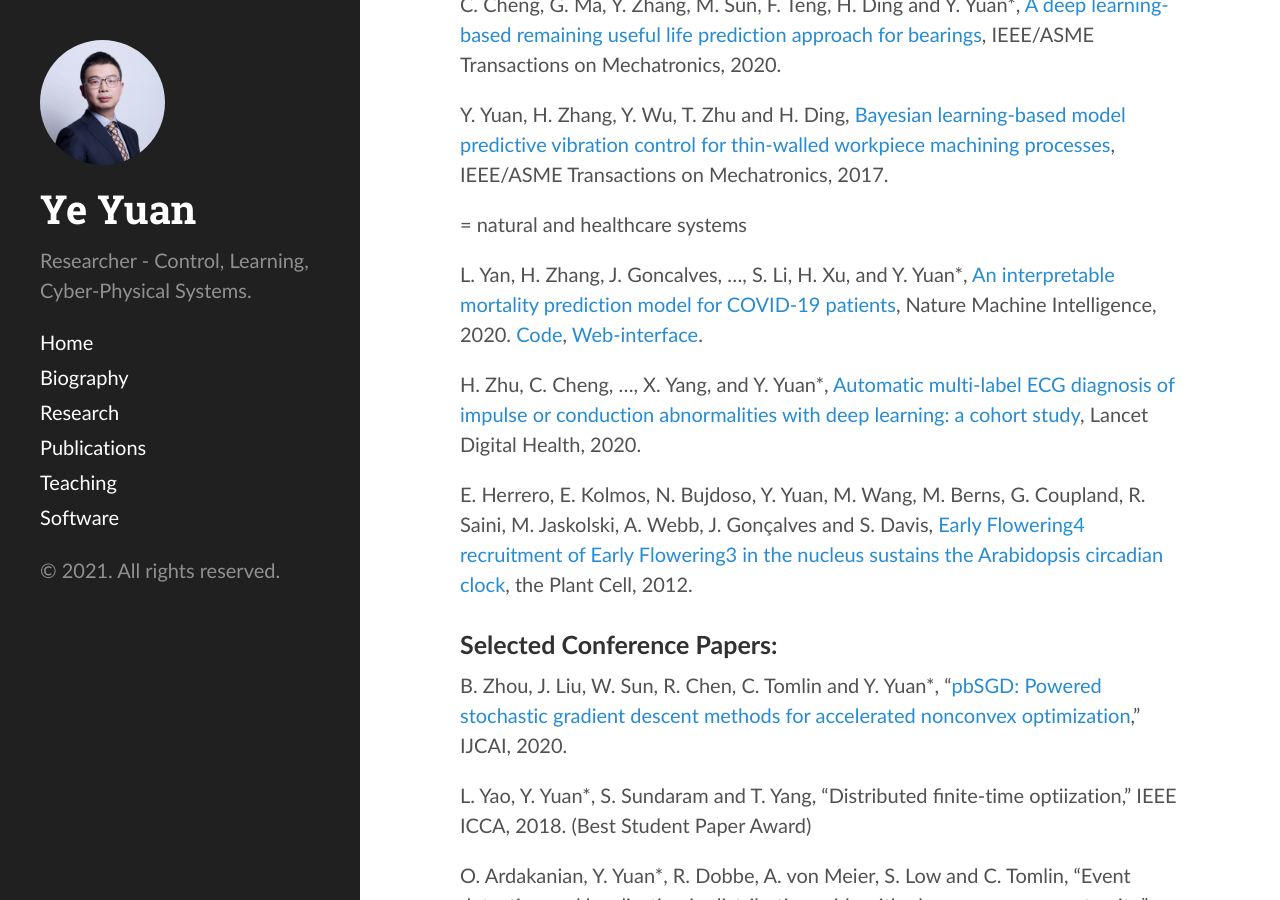
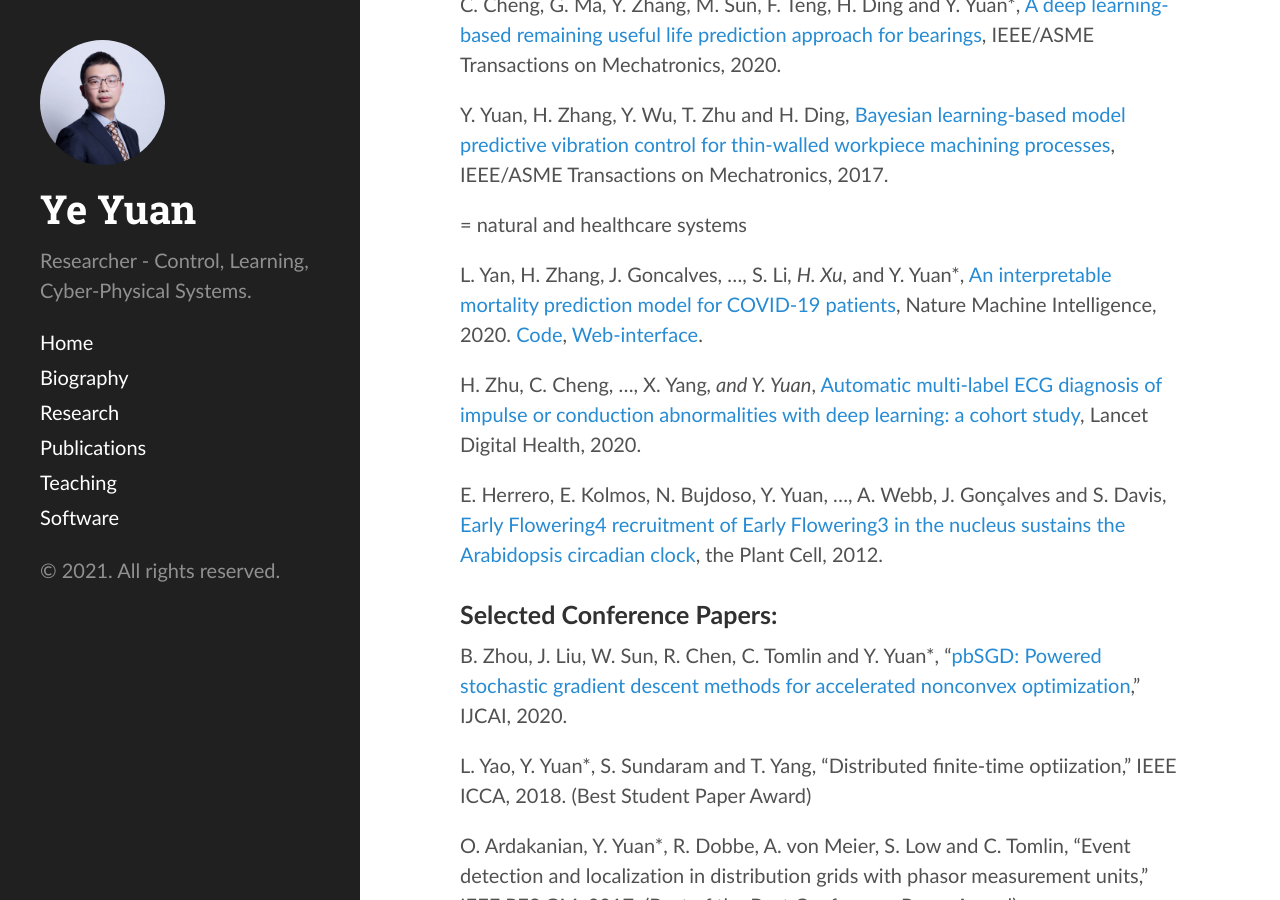
Before and after one commit to yy311/yy311.github.io, a Jekyll site: the page built from publication.md, in a window 1280 px wide and 900 px high, scrolled down 1214 px. Built offline with Jekyll 4.4.1, drawn with Linux system fonts in a browser that asks for light colours.

Commit message:
Update publication.md

```diff
--- a/publication.md
+++ b/publication.md
@@ -41,11 +41,11 @@ Y. Yuan, H. Zhang, Y. Wu, T. Zhu and H. Ding, [Bayesian learning-based model pre
 
 = natural and healthcare systems
 
-L. Yan, H. Zhang, J. Goncalves, ..., S. Li, H. Xu, and Y. Yuan*, [An interpretable mortality prediction model for COVID-19 patients]( https://doi.org/10.1038/s42256-020-0180-7), Nature Machine Intelligence, 2020. [Code](https://github.com/HAIRLAB/Pre_Surv_COVID_19), [Web-interface](http://silkworm.xin:8084">web interface).
+L. Yan, H. Zhang, J. Goncalves, ..., S. Li*, H. Xu*, and Y. Yuan*, [An interpretable mortality prediction model for COVID-19 patients]( https://doi.org/10.1038/s42256-020-0180-7), Nature Machine Intelligence, 2020. [Code](https://github.com/HAIRLAB/Pre_Surv_COVID_19), [Web-interface](http://silkworm.xin:8084">web interface).
 
-H. Zhu, C. Cheng, ..., X. Yang, and Y. Yuan*, [Automatic multi-label ECG diagnosis of impulse or conduction abnormalities with deep learning: a cohort study](https://www.thelancet.com/journals/landig/article/PIIS2589-7500(20)30107-2/fulltext), Lancet Digital Health, 2020.
+H. Zhu, C. Cheng, ..., X. Yang*, and Y. Yuan*, [Automatic multi-label ECG diagnosis of impulse or conduction abnormalities with deep learning: a cohort study](https://www.thelancet.com/journals/landig/article/PIIS2589-7500(20)30107-2/fulltext), Lancet Digital Health, 2020.
 
-E. Herrero, E. Kolmos, N. Bujdoso, Y. Yuan, M. Wang, M. Berns, G. Coupland, R. Saini, M. Jaskolski, A. Webb, J. Gonçalves and S. Davis, [Early Flowering4 recruitment of Early Flowering3 in the nucleus sustains the Arabidopsis circadian clock](http://www.plantcell.org/content/early/2012/02/07/tpc.111.093807.abstract), the Plant Cell, 2012.
+E. Herrero, E. Kolmos, N. Bujdoso, Y. Yuan, ..., A. Webb, J. Gonçalves and S. Davis, [Early Flowering4 recruitment of Early Flowering3 in the nucleus sustains the Arabidopsis circadian clock](http://www.plantcell.org/content/early/2012/02/07/tpc.111.093807.abstract), the Plant Cell, 2012.
 
 
 <h3>Selected Conference Papers:</h3>
```
